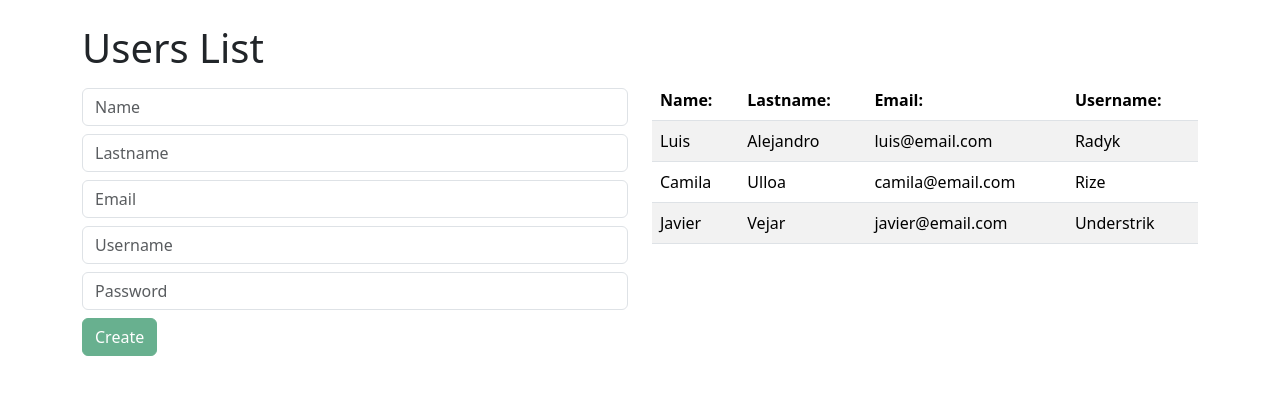
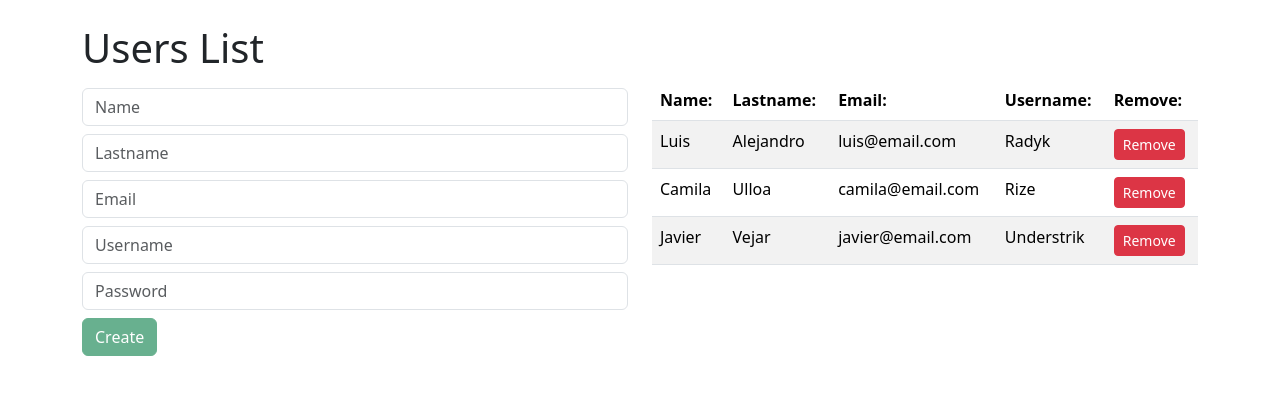
Before and after one commit to LuisWork/angular-5-users-app, an Angular app: page / in a window 1280 px wide. Shown: the top 394 px of the page. Built offline with nearby package versions, Linux system fonts and the light colour scheme.

Commit message:
Implementando funcion para Eliminar

```diff
--- a/src/app/components/user-app/user-app.component.html
+++ b/src/app/components/user-app/user-app.component.html
@@ -5,7 +5,7 @@
             <app-user-form (userEventEmitter)="addUser($event)"/>
         </div>
         <div class="col">
-            <app-user [users]="users" />
+            <app-user [users]="users" (idUserEventEmitter)="removeUser($event)"/>
         </div>
     </div>
 </div>
--- a/src/app/components/user-app/user-app.component.ts
+++ b/src/app/components/user-app/user-app.component.ts
@@ -26,4 +26,12 @@ export class UserAppComponent implements OnInit {
     this.users = [... this.users, { ...user }];
   }
 
+  removeUser(id: number): void {
+    const confirmRemove = confirm('Are you sure you want to delete?');
+
+    if (confirmRemove) {
+      this.users = this.users.filter(user => user.id != id);
+    }
+  }
+
 }
--- a/src/app/components/user/user.component.html
+++ b/src/app/components/user/user.component.html
@@ -10,6 +10,7 @@
                         <th>Lastname:</th>
                         <th>Email:</th>
                         <th>Username:</th>
+                        <th>Remove:</th>
                     </tr>
                 </thead>
                 <tbody>
@@ -19,6 +20,7 @@
                         <td>{{user.lastname}}</td>
                         <td>{{user.email}}</td>
                         <td>{{user.username}}</td>
+                        <td><button class="btn btn-danger btn-sm" (click)="onRemoveUser(user.id)">Remove</button></td>
                     </tr>
                     }
                 </tbody>
--- a/src/app/components/user/user.component.ts
+++ b/src/app/components/user/user.component.ts
@@ -1,4 +1,4 @@
-import { Component, Input,  } from '@angular/core';
+import { Component, EventEmitter, Input, Output, } from '@angular/core';
 import { User } from '../../models/user';
 
 @Component({
@@ -11,4 +11,10 @@ export class UserComponent {
 
   @Input() users: User[] = [];
 
+  @Output() idUserEventEmitter: EventEmitter<number> = new EventEmitter();
+
+  onRemoveUser(id: number): void {
+
+    this.idUserEventEmitter.emit(id);
+  }
 }
```
